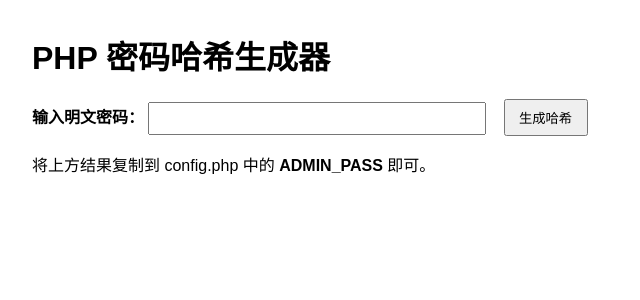
After one commit to lanbing1989/blog, a PHP site: page /password_hash_web.php in a window 1280 px wide. The commit adds this page. Shown: the top 300 px of the page, without its empty margins (0-640 px from the left). Run offline with PHP 8.4, Linux system fonts and the light colour scheme.

Commit message:
增加密码安全性
增加密码安全性

```diff
--- a/admin/login.php
+++ b/admin/login.php
@@ -5,7 +5,7 @@
 if ($_SERVER['REQUEST_METHOD'] === 'POST') {
     $user = $_POST['user'] ?? '';
     $pass = $_POST['pass'] ?? '';
-    if ($user === ADMIN_USER && $pass === ADMIN_PASS) {
+    if ($user === ADMIN_USER && password_verify($pass, ADMIN_PASS)) {
         $_SESSION['admin_login'] = true;
         header("Location: manage.php");
         exit;
--- a/config.php
+++ b/config.php
@@ -1,4 +1,4 @@
 <?php
 define('ADMIN_USER', 'admin');
-define('ADMIN_PASS', '123456');
+define('ADMIN_PASS', '$2y$10$4PUP6EJnV8P5Rsn9g7JIIuKbHWx8A9ZYoTFhynLKC5PlL8IKBHRHO');
 define('ARTICLE_DIR', __DIR__.'/data/articles/');
--- /dev/null
+++ b/password_hash_web.php
@@ -0,0 +1,40 @@
+<?php
+$hash = '';
+$password = '';
+if ($_SERVER['REQUEST_METHOD'] === 'POST' && isset($_POST['password'])) {
+    $password = trim($_POST['password']);
+    if ($password !== '') {
+        $hash = password_hash($password, PASSWORD_DEFAULT);
+    }
+}
+?>
+<!DOCTYPE html>
+<html lang="zh-CN">
+<head>
+    <meta charset="UTF-8">
+    <title>PHP 密码哈希生成器</title>
+    <style>
+        body { font-family: Arial, sans-serif; margin: 2em;}
+        input[type="text"], input[type="password"] { width: 320px; padding: 0.5em; }
+        button { padding: 0.5em 1em; margin-left: 1em;}
+        .result { margin-top: 1.5em; color: #217346; font-weight: bold; word-break: break-all;}
+        label { font-weight: bold;}
+    </style>
+</head>
+<body>
+    <h1>PHP 密码哈希生成器</h1>
+    <form method="POST">
+        <label for="password">输入明文密码：</label>
+        <input type="text" id="password" name="password" value="<?=htmlspecialchars($password)?>" required>
+        <button type="submit">生成哈希</button>
+    </form>
+
+    <?php if ($hash): ?>
+        <div class="result">
+            哈希结果：<br>
+            <code><?=$hash?></code>
+        </div>
+    <?php endif; ?>
+    <p>将上方结果复制到 config.php 中的 <b>ADMIN_PASS</b> 即可。</p>
+</body>
+</html>
```
Also changed, not shown: Readme.md.
